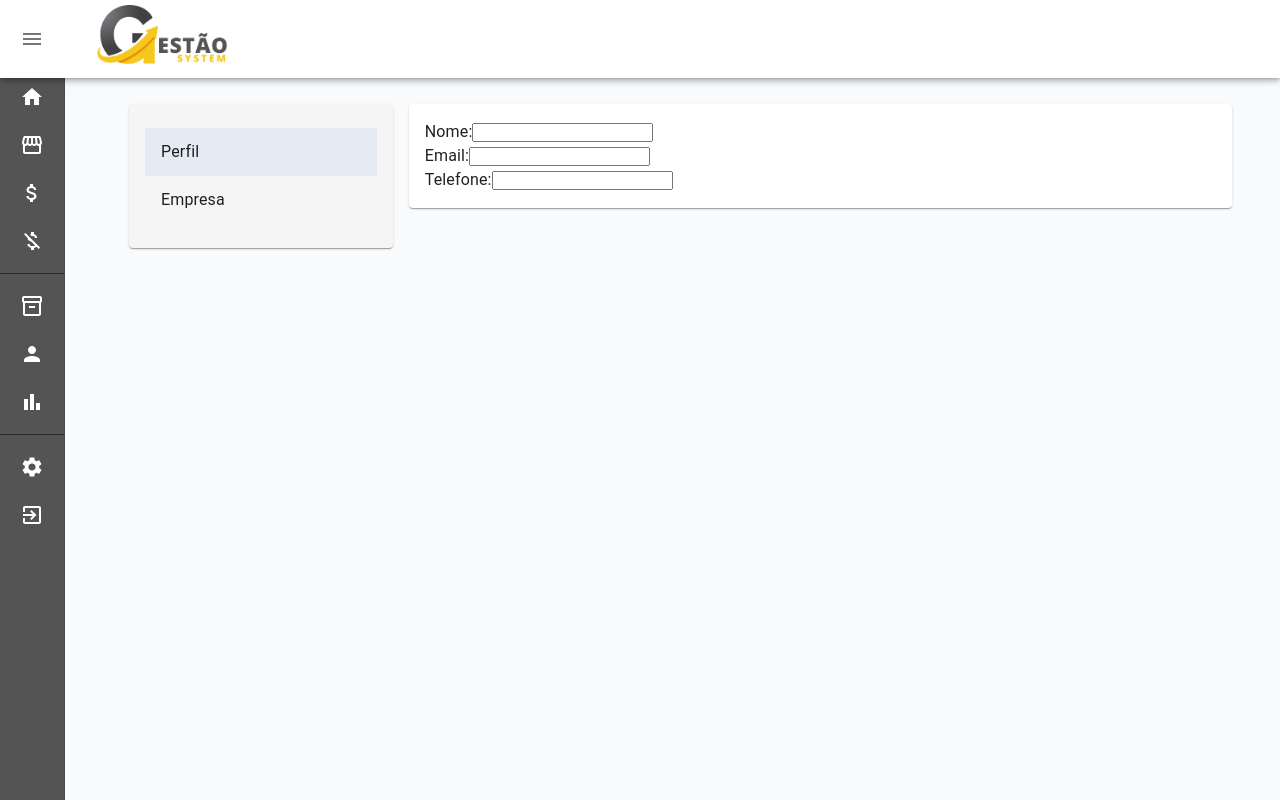
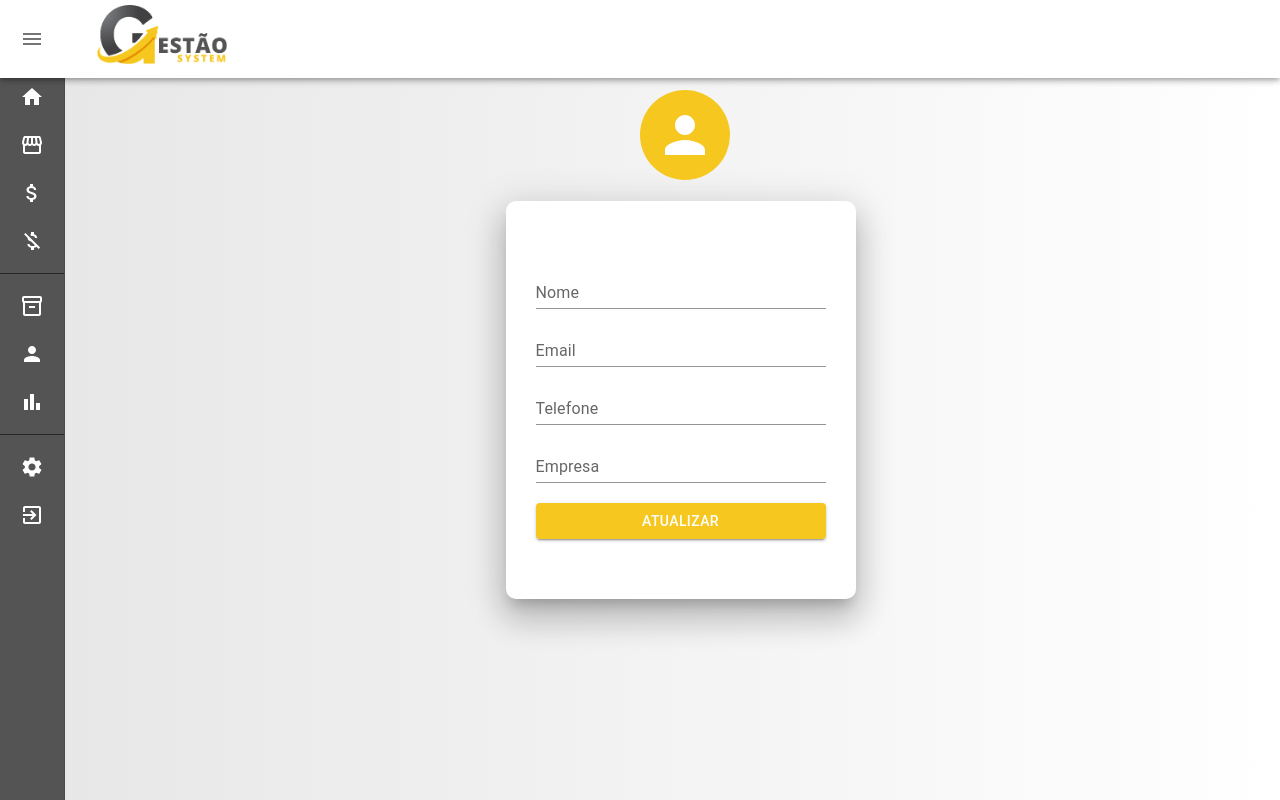
Before and after one commit to LuccaMenezes/gestaoSystem, a React (Vite) app in the folder frontend/: page /configuracoes in a window 1280 px wide. Built offline with nearby package versions, Linux system fonts and the light colour scheme.

Commit message:
Settings page styling

```diff
--- a/frontend/src/pages/settings/Settings.jsx
+++ b/frontend/src/pages/settings/Settings.jsx
@@ -1,97 +1,131 @@
-import { useState } from 'react'
+import api from '../../utils/api'
+import useFlashMessage from '../../hooks/useFlashMessage';
+
+import { useState, useEffect } from 'react'
 import Sidebar from '../../components/sidebar/Sidebar'
 
-import Box from '@mui/material/Box';
-import { styled } from '@mui/system';
-import Container from '@mui/material/Container';
-import Grid from '@mui/material/Grid';
-import Paper from '@mui/material/Paper';
-import List from '@mui/material/List';
-import ListItem from '@mui/material/ListItem';
-import ListItemText from '@mui/material/ListItemText';
-
-const SidebarAerea = styled(Paper)(({ theme }) => ({
-  backgroundColor: '#f5f5f5',
-  padding: theme.spacing(2),
-}));
-
-
+import { TextField, Button, Box, Container, Grid, Paper, List, ListItemText, ListItem, Avatar } from '@mui/material'
 
 
 const Settings = () => {
 
-  const [selectedOption, setSelectedOption] = useState('perfil');
+  const [user, setUser] = useState({});
 
-  const handleOptionSelect = (option) => {
-    setSelectedOption(option);
-  };
+  const [token] = useState(localStorage.getItem('token') || '');
 
-  const renderFields = () => {
-    if (selectedOption === 'perfil') {
-      return (
-        <>
-          <div>
-            <label>Nome:</label>
-            <input type="text" />
-          </div>
+  const { setFlashMessage } = useFlashMessage();
 
-          <div>
-            <label>Email:</label>
-            <input type="email" />
-          </div>
+  useEffect(() => {
+    if (token) {
+      api.get('/users/checkuser', {
+        headers: {
+          Authorization: `Bearer ${JSON.parse(token)}`
+        }
+      }).then((response) => {
+        setUser(response.data)
+      });
+    }
+  }, []);
 
-          <div>
-            <label>Telefone:</label>
-            <input type="tel" />
-          </div>
-        </>
-      );
-    } else if (selectedOption === 'empresa') {
-      return (
-        <>
-          <label>CNPJ:</label>
-          <input type="text" />
+  function handleChange(e) {
+    setUser({ ...user, [e.target.name]: e.target.value })
+  }
 
-          <label>Razão Social:</label>
-          <input type="text" />
+  async function handleSubmit(e) {
+    e.preventDefault()
 
-          <label>Setor de Atuação:</label>
-          <input type="text" />
-        </>
-      );
-    }
+    let msgType = 'success'
 
-    return null;
-  };
+    const formData = new FormData()
+
+    await Object.keys(user).forEach((key) =>
+      formData.append(key, user[key])
+    )
+
+    const data = await api.patch(`/users/edit/${user._id}`, formData, {
+      headers: {
+        Authorization: `Bearer ${JSON.parse(token)}`,
+        'Content-Type': 'multipart/form-data'
+      }
+    }).then((response) => {
+      return response.data
+    }).catch((err) => {
+      msgType = 'error'
+      return err.response.data
+    })
+
+    setFlashMessage(data.message, msgType);
+  }
+
+  const paperStyle = {
+    padding: '60px 30px',
+    width: 350,
+    margin: '20px auto',
+    borderRadius: '10px'
+  }
+
+  const containerStyle = {
+    display: 'flex',
+    justifyContent: 'center',
+    alignItems: 'center',
+    height: '100vh',
+    background: 'linear-gradient(90deg, rgba(230,230,230,1) 0%, rgba(255,255,255,1) 100%)'
+  }
+
+  const formStyle = {
+    display: 'flex',
+    flexDirection: 'column',
+  }
+
+  const buttonStyle = {
+    marginTop: '20px',
+    background: '#f6c71e'
+  }
+  const avatarStyle = {
+    width: '90px',
+    height: '90px',
+    padding: '5px',
+      position: 'absolute',
+      top: '90px',
+      left: '53.5%',
+      transform: 'translateX(-50%)',
+    backgroundColor: '#f6c71e'
+  }
   return (
-    <>
-      <Box sx={{ display: "flex" }}>
-        <Sidebar />
-        <Box component="main" sx={{ flexGrow: 1, p: 3, marginTop: '64px' }}>
-          <Container maxWidth="lg" sx={{ marginTop: 2 }}>
-            <Grid container spacing={2}>
-              <Grid item xs={3}>
-                <SidebarAerea>
-                  <List>
-                    <ListItem button selected={selectedOption === 'perfil'} onClick={() => handleOptionSelect('perfil')}>
-                      <ListItemText primary="Perfil" />
-                    </ListItem>
-                    <ListItem button selected={selectedOption === 'empresa'} onClick={() => handleOptionSelect('empresa')}>
-                      <ListItemText primary="Empresa" />
-                    </ListItem>
-                  </List>
-                </SidebarAerea>
-              </Grid>
-              <Grid item xs={9}>
-                <Paper sx={{ padding: 2 }}>
-                  {renderFields()}
-                </Paper>
-              </Grid>
-            </Grid>
-          </Container>
-        </Box>
-      </Box>
-    </>
+
+    <div style={containerStyle}>
+      <Sidebar />
+      <div>
+        <Avatar style={avatarStyle}/>
+        <Paper elevation={20} style={paperStyle}>
+          <form onSubmit={handleSubmit} style={formStyle}>
+            <TextField fullWidth label='Nome' name="name" variant="standard" onChange={handleChange} value={user.name || ''}  />
+            <TextField fullWidth label='Email' name="email" variant="standard" onChange={handleChange} value={user.email || ''} style={{ marginTop: '10px' }} />
+            <TextField fullWidth label='Telefone' name="phone" variant="standard" onChange={handleChange} value={user.phone || ''} style={{ marginTop: '10px' }} />
+            <TextField fullWidth label='Empresa' name="company" variant="standard" onChange={handleChange} value={user.company || ''} style={{ marginTop: '10px' }} />
+            <Button type='submit' variant='contained' style={buttonStyle}>Atualizar</Button>
+          </form>
+        </Paper>
+      </div>
+    </div>
+    // <Grid>
+    //   <Sidebar />
+    //      <Paper elevation={20} style={paperStyle}>
+    //        <Grid align='center'>
+    //          <Avatar style={avatarStyle}>
+
+    //          </Avatar>
+    //          <h2 style={headerStyle}>Perfil</h2>
+    //        </Grid>
+    //             <form onSubmit={handleSubmit}>
+    //               <TextField fullWidth label='Nome' name="name" variant="standard" onChange={handleChange} value={user.name || ''} />
+    //               <TextField fullWidth label='Email' name="email" variant="standard" onChange={handleChange} value={user.email || ''} />
+    //               <TextField fullWidth label='Telefone' name="phone" variant="standard" onChange={handleChange} value={user.phone || ''} />
+    //               <TextField fullWidth label='Empresa' name="company" variant="standard" onChange={handleChange} value={user.company || ''} />
+    //               <Button type='submit' variant='contained' color='primary'>Atualizar</Button>
+    //               </form>
+    //      </Paper>
+    //   </Grid>
   )
 }
 
```
